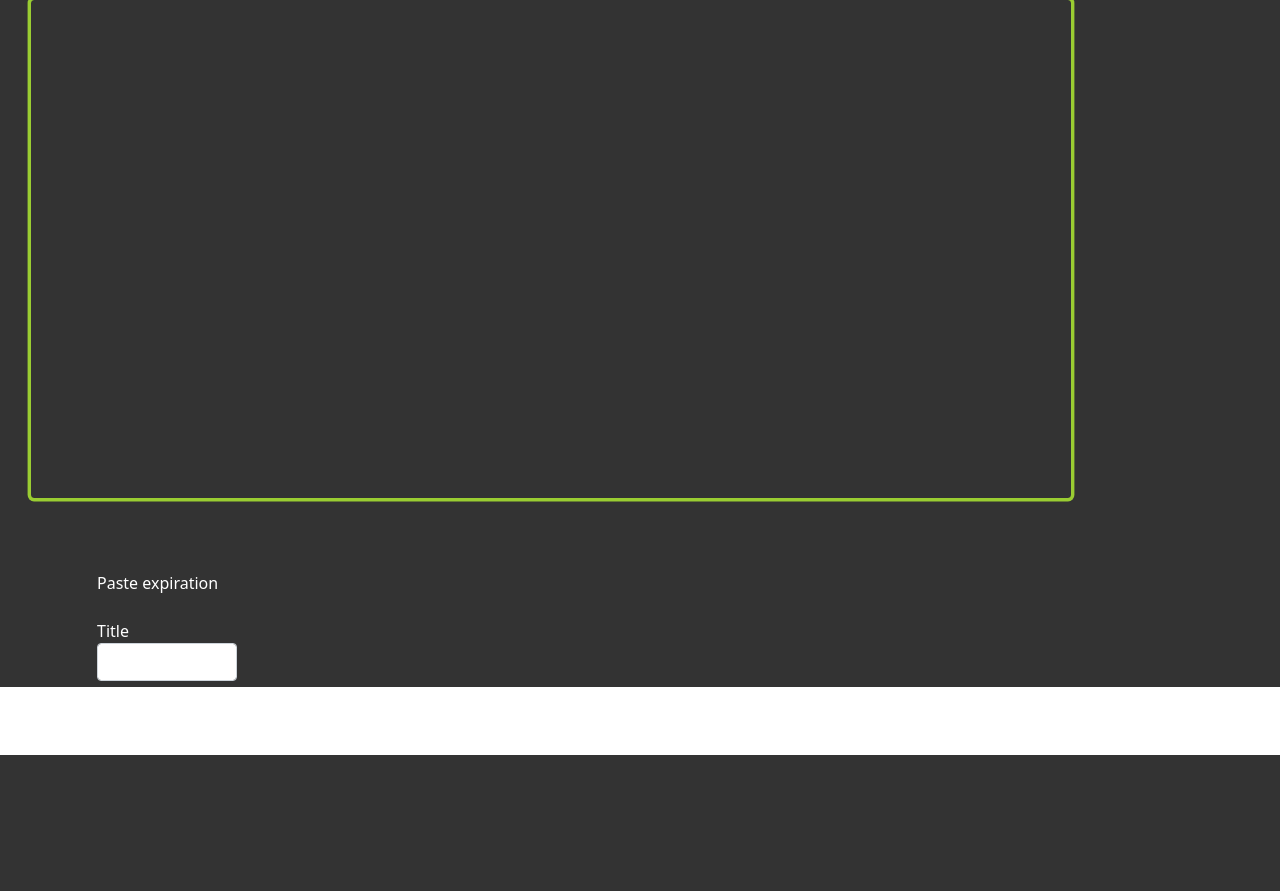
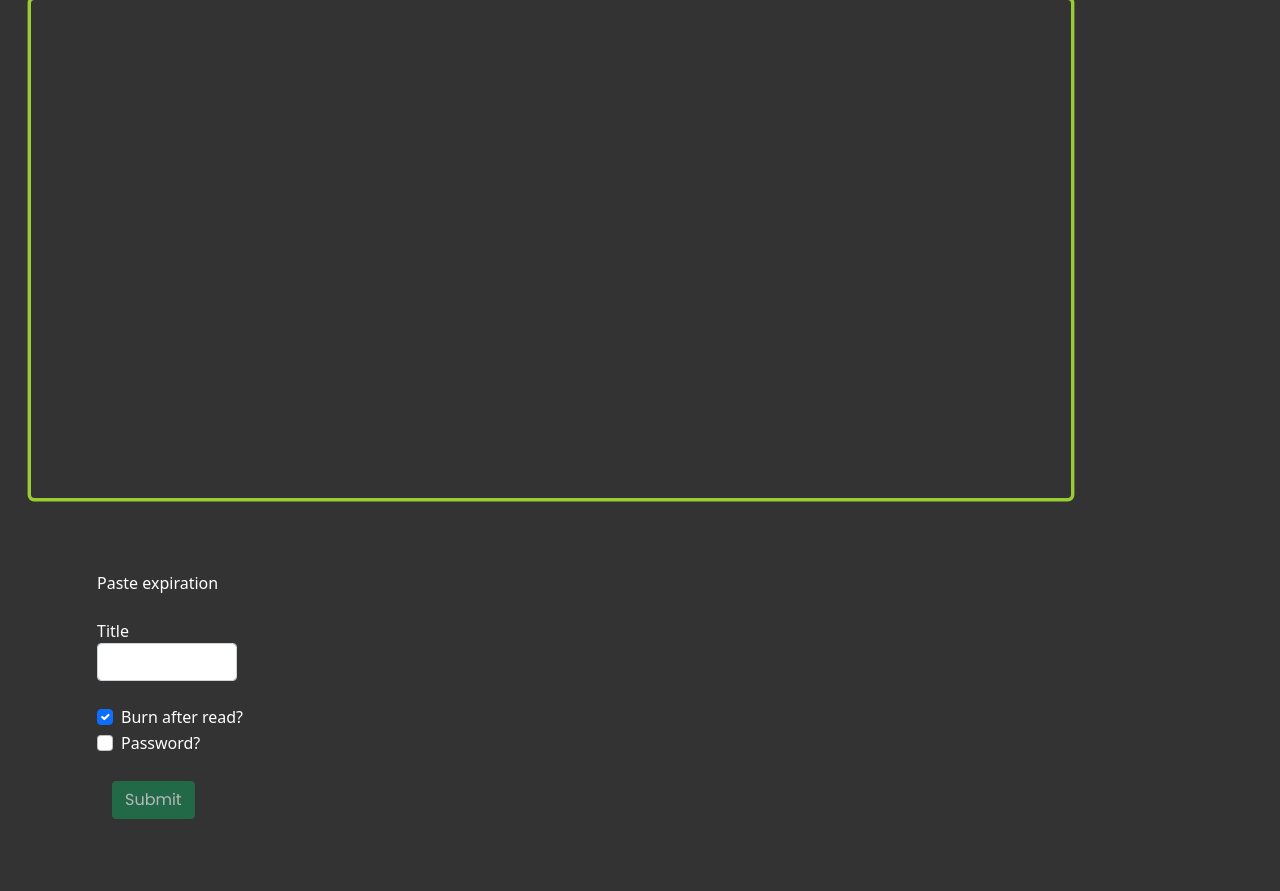
Before and after one commit to V01D0/pryv8bin, a CodeIgniter 4 app: template app/Views/index.php in a window 1280 px wide. Shown: the part 113-1004 px from the top of the page. Before the commit the page ends 868 px from the top, so only its background shows below. Run offline with PHP 8.4 and a stand-in for CodeIgniter, Linux system fonts and the light colour scheme; the template is opened without the code that fills it, so the values that code supplies are empty; some libraries are stand-ins or nearby versions.

Commit message:
removed hidden overflow rule

```diff
--- a/public/css/style.css
+++ b/public/css/style.css
@@ -102,7 +102,6 @@ body {
   top: 0;
   /* background-color: blue; */
   margin: 0;
-  overflow: hidden;
 }
 
 /* .paste-text {
```
